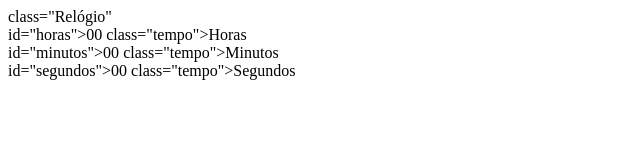
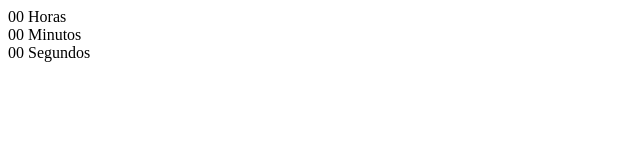
Before and after one commit to GustavoVani/Rel-gio-digital, a plain HTML site: page relogio/index.html in a window 1280 px wide. Shown: the whole page, without its empty margins (0-640 px from the left). Drawn offline with Linux system fonts and the light colour scheme.

Commit message:
Update index.html

```diff
--- a/relogio/index.html
+++ b/relogio/index.html
@@ -9,20 +9,22 @@
 
 <body>
 
-    <div> class="Relógio"
+    <div class="relogio">
         <div>
-            <span> id="horas">00</span>
-            <span> class="tempo">Horas</span>
+            <span id="horas">00</span>
+            <span class="tempo">Horas</span>
         </div>
 
         <div>
-            <span> id="minutos">00</span>
-            <span> class="tempo">Minutos</span></div>
+            <span id="minutos">00</span>
+            <span class="tempo">Minutos</span></div>
 
         <div>
-            <span> id="segundos">00</span>
-            <span> class="tempo">Segundos</span>
+            <span id="segundos">00</span>
+            <span class="tempo">Segundos</span>
         </div>
     </div>
+
+    <script src="assets/js/script.js"></script>
 </body>
 </html>
```
